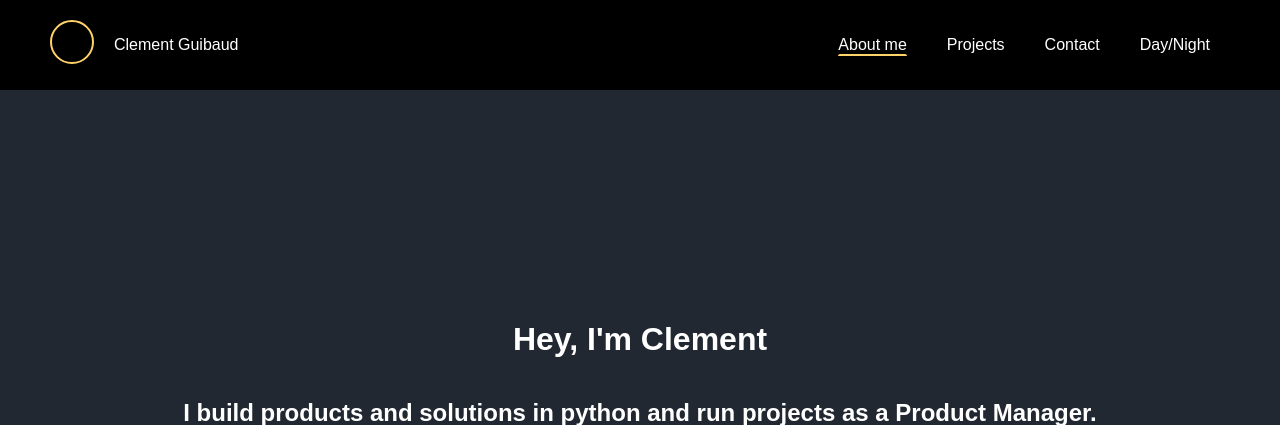
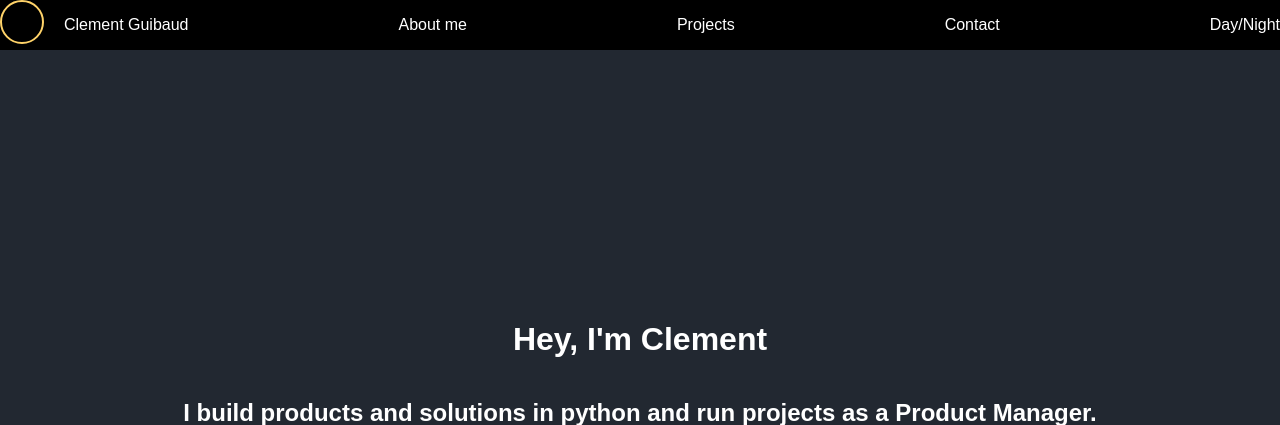
Before and after one commit to gambas-maker/portfolio-website, a Flask app: page / in a window 1280 px wide. Shown: the top 425 px of the page. Run offline with Flask 3, Linux system fonts and the light colour scheme; some web fonts are replaced.

Commit message:
changes in the nav bar

```diff
--- a/main.py
+++ b/main.py
@@ -1,5 +1,5 @@
 from flask import Flask, render_template, request
-from flask_mail import Mail, Message
+# from flask_mail import Mail, Message
 
 app = Flask(__name__)
 
--- a/static/style.css
+++ b/static/style.css
@@ -7,7 +7,7 @@ body{
 }
 
 nav{
-    padding: 20px 50px;
+    /*padding: 20px 50px;*/
     background-color: black;
     position: fixed;
     display: flex;
@@ -58,7 +58,7 @@ nav{
     border: 2px solid red;
 }
 
-ul{
+.list{
     display: flex;
     flex-direction: row;
     list-style-type: none;
--- a/templates/landing_page.html
+++ b/templates/landing_page.html
@@ -17,16 +17,26 @@
             <p>Clement Guibaud</p>
         </div>
     </div>
-    <ul>
-        <li>
-            About me
-            <div class="bottom-rec">
-            </div>
-        </li>
-        <li>Projects</li>
-        <li>Contact</li>
-        <li>Day/Night</li>
-    </ul>
+    <div class="list">
+        <p>About me</p>
+    </div>
+    <div>
+        <p>Projects</p>
+    </div>
+    <div>
+        <p>Contact</p>
+    </div>
+    <div>
+        <p>Day/Night</p>
+    </div>
+<!--    <ul>-->
+<!--        <li>-->
+<!--            About me-->
+<!--        </li>-->
+<!--        <li>Projects</li>-->
+<!--        <li>Contact</li>-->
+<!--        <li>Day/Night</li>-->
+<!--    </ul>-->
 </nav>
 <div class="landing">
     <h1>Hey, I'm Clement</h1>
```
